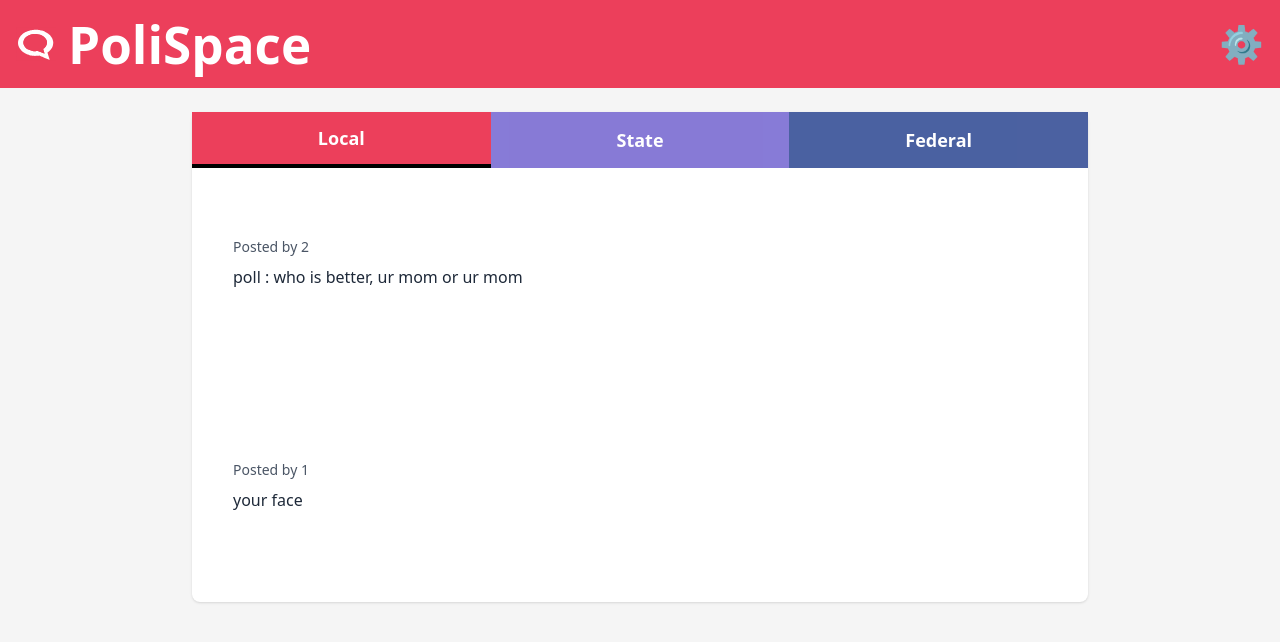
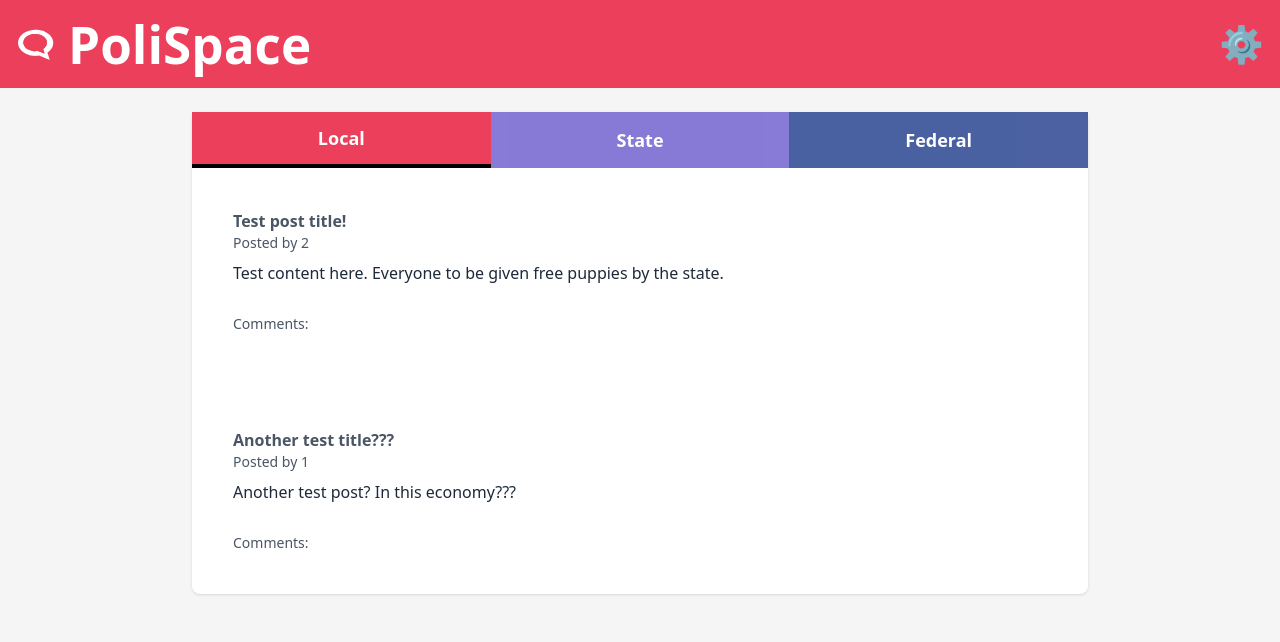
Before and after one commit to AtharvePandey/Macrosoft, a React (Vite) app in the folder Polispace/: page / in a window 1280 px wide. Shown: the top 642 px of the page. Built offline with nearby package versions, Linux system fonts and the light colour scheme.

Commit message:
Changed font color on post title and comments header
There was no described font color for a post's title and comments. Changed them to gray so that you can distinguish them from the background.

```diff
--- a/Polispace/src/components/Post.tsx
+++ b/Polispace/src/components/Post.tsx
@@ -25,12 +25,12 @@ const Post: React.FC<PostProps> = ({ postData }) => {
 
   return (
     <div className="border rounded-lg p-4 bg-white">
-      <h3 className="text-lg font-bold">{post.title}</h3>
+      <h3 className="text-gray-600 font-bold">{post.title}</h3>
       <p className="text-gray-600 text-sm mb-2">Posted by {post.authorId}</p>
       <p className="text-gray-800 mb-4">{post.textContent}</p>
 
       <div className="border-t pt-3 space-y-3">
-        <h4 className="font-medium text-sm">Comments:</h4>
+        <h4 className="text-gray-600 font-medium text-sm">Comments:</h4>
         {comments.map((comment) => (
           <Comment key={comment.id} commentData={comment.fetch()} />
         ))}
--- a/Polispace/src/datawrapper.ts
+++ b/Polispace/src/datawrapper.ts
@@ -77,10 +77,10 @@ const postData: Map<string, PostInterface> = new Map([
     {
       postId: "1",
       authorId: "2",
-      title: "some title here",
+      title: "Test post title!",
       contentType: PostClassification.Poll,
       primaryContent: "skdlsjf",
-      textContent: "poll : who is better, ur mom or ur mom",
+      textContent: "Test content here. Everyone to be given free puppies by the state.",
       category: "policy",
       createdAt: new Date(),
       updatedAt: new Date(),
@@ -108,10 +108,10 @@ const postData: Map<string, PostInterface> = new Map([
     {
       postId: "2",
       authorId: "1",
-      title: "some title here",
+      title: "Another test title???",
       contentType: PostClassification.Text,
       primaryContent: "skdlsjf",
-      textContent: "your face",
+      textContent: "Another test post? In this economy???",
       category: "policy",
       createdAt: new Date(),
       updatedAt: new Date(),
```
